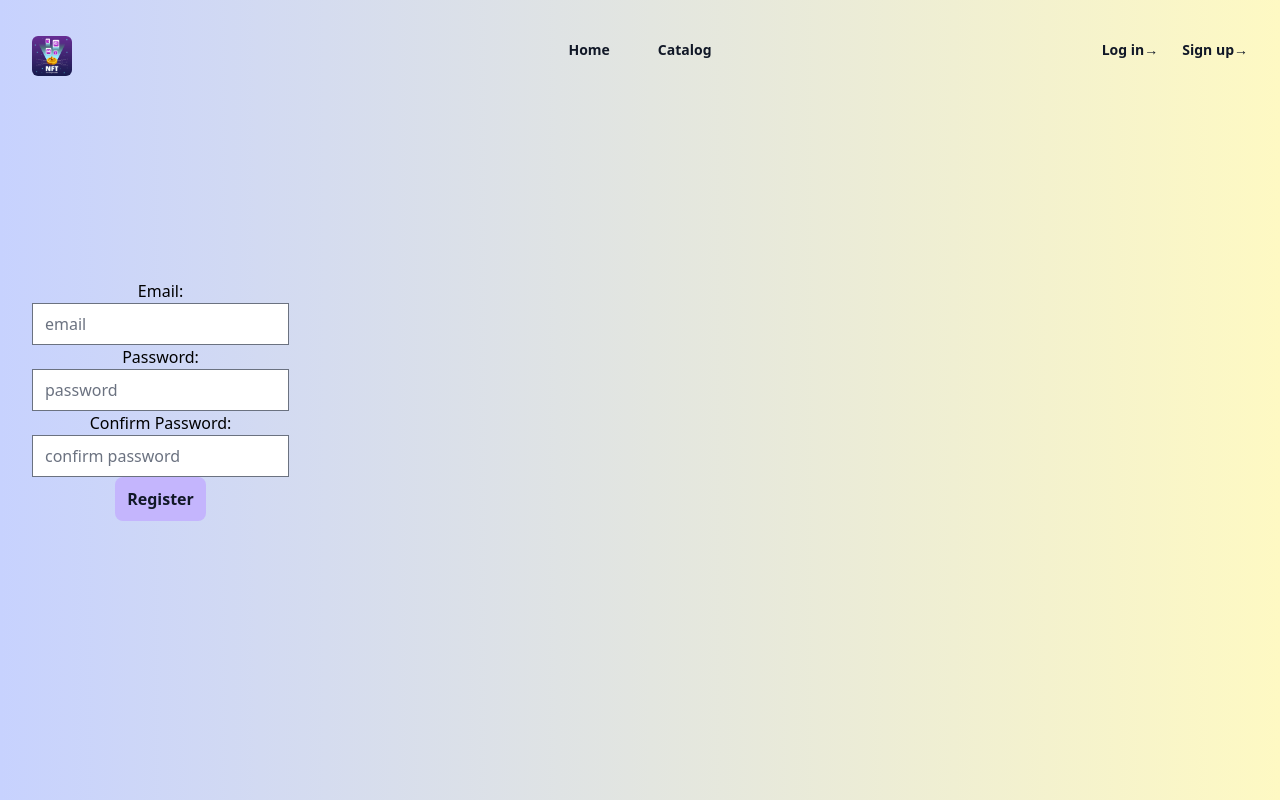
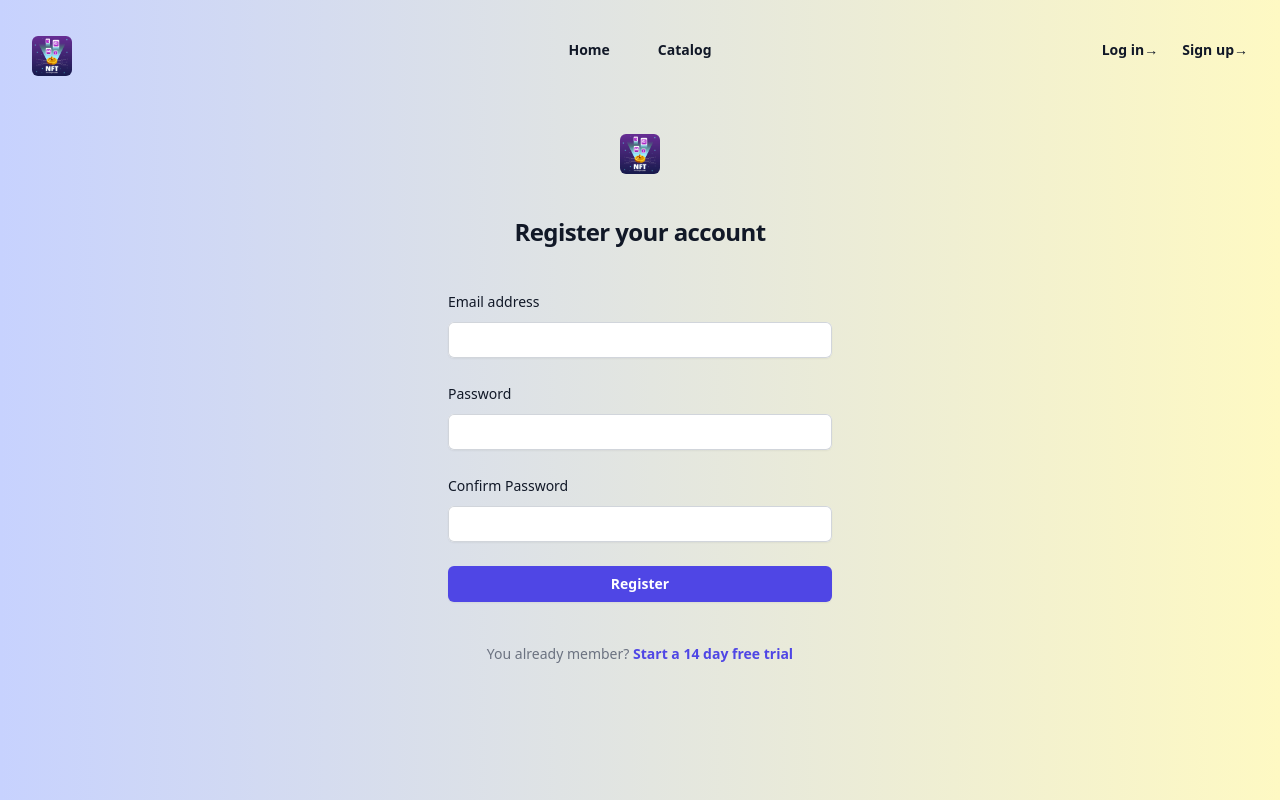
Before and after one commit to fasxmel/MyNFT, a React (Vite) app in the folder client/: page /register in a window 1280 px wide. Built offline with nearby package versions, Linux system fonts and the light colour scheme.

Commit message:
add tailwind component login and register

```diff
--- a/client/src/components/login/Login.jsx
+++ b/client/src/components/login/Login.jsx
@@ -1,7 +1,8 @@
 import { useForm } from "../../hooks/useFormF";
 import { useLogin } from "../../hooks/useUser";
-import { useNavigate } from "react-router-dom";
+import { useNavigate, Link } from "react-router-dom";
 import { useState } from "react";
+
 
 
 const initialValues = {
@@ -37,36 +38,90 @@
   } = useForm(initialValues, loginHandler);
 
   return (
-    <div className ="relative flex flex-grow bg-gradient-to-r from-indigo-200 to-yellow-100 px-8 items-center justify-between py-4">
 
-     <form id="login" onSubmit={submitHandler} className="flex flex-col items-center justify-center">
+      <div className="flex min-h-full flex-1 flex-col justify-center px-6 py-12 lg:px-8 bg-gradient-to-r from-indigo-200 to-yellow-100">
 
-      <label htmlFor="email">Email:</label>
+         <div className="sm:mx-auto sm:w-full sm:max-w-sm">
+          <img
+            alt="Your Company"
+            src="/logo1.jpg"
+            className="mx-auto h-10 w-auto rounded-md"
+          />
+          <h2 className="mt-10 text-center text-2xl font-bold leading-9 tracking-tight text-gray-900">
+            Login to your account
+          </h2>
+         </div>
+
+         <div className="mt-10 sm:mx-auto sm:w-full sm:max-w-sm">
+
+          <form onSubmit={submitHandler} className="space-y-6">
+
+            <div>
+
+              <label htmlFor="email" className="block text-sm font-medium leading-6 text-gray-900">
+                Email address
+              </label>
+
+              <div className="mt-2">
                 <input
                   id="email"
+                  name="email"
                   type="email"
-      name="email"
-      placeholder="email"
                   value={values.email}
                   onChange={changeHandler}
+                  required
+                  autoComplete="email"
+                  className="block w-full rounded-md border-0 py-1.5 text-gray-900 shadow-sm ring-1 ring-inset ring-gray-300 placeholder:text-gray-400 focus:ring-2 focus:ring-inset focus:ring-indigo-600 sm:text-sm sm:leading-6"
                 />
+              </div>
 
-      <label htmlFor="password">Password:</label>
+            </div>
+
+            <div>
+
+                <label htmlFor="password" className="block text-sm font-medium leading-6 text-gray-900">
+                  Password
+                </label>
+
+              <div className="mt-2">
                 <input
                   id="password"
+                  name="password"
                   type="password"
-      name="password"
-      placeholder="password"
                   value={values.password}
                   onChange={changeHandler}
+                  required
+                  autoComplete="current-password"
+                  className="block w-full rounded-md border-0 py-1.5 text-gray-900 shadow-sm ring-1 ring-inset ring-gray-300 placeholder:text-gray-400 focus:ring-2 focus:ring-inset focus:ring-indigo-600 sm:text-sm sm:leading-6"
                 />
+              </div>
+
+            </div>
 
             {error && <p className="text-red-500">{error} </p>}
 
-      <input type="submit" className="-mx-3 block rounded-lg px-3 py-2 text-base font-semibold leading-7 bg-violet-300 text-gray-900 hover:bg-yellow-100" value="Login" />
+            <div>
+
+              <button
+                type="submit"
+                className="flex w-full justify-center rounded-md bg-indigo-600 px-3 py-1.5 text-sm font-semibold leading-6 text-white shadow-sm hover:bg-indigo-500 focus-visible:outline focus-visible:outline-2 focus-visible:outline-offset-2 focus-visible:outline-indigo-600"
+              >
+                Login
+              </button>
+            </div>
+
           </form>
 
+          <p className="mt-10 text-center text-sm text-gray-500">
+            Not a member?{' '}
+            <Link to="/register" className="font-semibold leading-6 text-indigo-600 hover:text-indigo-500">
+              Start a 14 day free trial
+            </Link>
+          </p>
          </div>
+
+      </div>
+
   )
 }
 
--- a/client/src/components/register/Register.jsx
+++ b/client/src/components/register/Register.jsx
@@ -1,7 +1,7 @@
 import { useState } from "react";
 import { useForm } from "../../hooks/useFormF";
 import { useRegister } from "../../hooks/useUser";
-import { useNavigate } from "react-router-dom";
+import { useNavigate, Link } from "react-router-dom";
 
 const initialValues = {
     email: '',
@@ -35,11 +35,124 @@
    } = useForm(initialValues, registerhandler);
 
   return (
-    <div className ="relative flex flex-grow bg-gradient-to-r from-indigo-200 to-yellow-100 px-8 items-center justify-between py-4">
 
-    <form id="register" onSubmit={submitHandler} className="flex flex-col items-center justify-center">
+    <>
 
-     <label htmlFor="email">Email:</label>
+<div className="flex min-h-full flex-1 flex-col justify-center px-6 py-12 lg:px-8 bg-gradient-to-r from-indigo-200 to-yellow-100">
+
+         <div className="sm:mx-auto sm:w-full sm:max-w-sm">
+          <img
+            alt="Your Company"
+            src="/logo1.jpg"
+            className="mx-auto h-10 w-auto rounded-md"
+          />
+          <h2 className="mt-10 text-center text-2xl font-bold leading-9 tracking-tight text-gray-900">
+            Register your account
+          </h2>
+         </div>
+
+         <div className="mt-10 sm:mx-auto sm:w-full sm:max-w-sm">
+
+          <form onSubmit={submitHandler} className="space-y-6">
+
+            <div>
+
+              <label htmlFor="email" className="block text-sm font-medium leading-6 text-gray-900">
+                Email address
+              </label>
+
+              <div className="mt-2">
+                <input
+                  id="email"
+                  name="email"
+                  type="email"
+                  value={values.email}
+                  onChange={changeHandler}
+                  required
+                  autoComplete="email"
+                  className="block w-full rounded-md border-0 py-1.5 text-gray-900 shadow-sm ring-1 ring-inset ring-gray-300 placeholder:text-gray-400 focus:ring-2 focus:ring-inset focus:ring-indigo-600 sm:text-sm sm:leading-6"
+                />
+              </div>
+
+            </div>
+
+            <div>
+
+                <label htmlFor="password" className="block text-sm font-medium leading-6 text-gray-900">
+                  Password
+                </label>
+
+              <div className="mt-2">
+                <input
+                  id="password"
+                  name="password"
+                  type="password"
+                  value={values.password}
+                  onChange={changeHandler}
+                  required
+                  autoComplete="current-password"
+                  className="block w-full rounded-md border-0 py-1.5 text-gray-900 shadow-sm ring-1 ring-inset ring-gray-300 placeholder:text-gray-400 focus:ring-2 focus:ring-inset focus:ring-indigo-600 sm:text-sm sm:leading-6"
+                />
+              </div>
+
+            </div>
+
+            <div>
+
+                <label htmlFor="password" className="block text-sm font-medium leading-6 text-gray-900">
+                Confirm Password
+                </label>
+
+              <div className="mt-2">
+                <input
+                  id="rePassword"
+                  name="rePassword"
+                  type="password"
+                  value={values.rePassword}
+                  onChange={changeHandler}
+                  required
+                  autoComplete="current-password"
+                  className="block w-full rounded-md border-0 py-1.5 text-gray-900 shadow-sm ring-1 ring-inset ring-gray-300 placeholder:text-gray-400 focus:ring-2 focus:ring-inset focus:ring-indigo-600 sm:text-sm sm:leading-6"
+                />
+              </div>
+
+            </div>
+
+            {error && <p className="text-red-500">{error} </p>}
+
+            <div>
+
+              <button
+                type="submit"
+                className="flex w-full justify-center rounded-md bg-indigo-600 px-3 py-1.5 text-sm font-semibold leading-6 text-white shadow-sm hover:bg-indigo-500 focus-visible:outline focus-visible:outline-2 focus-visible:outline-offset-2 focus-visible:outline-indigo-600"
+              >
+                Register
+              </button>
+            </div>
+
+          </form>
+
+          <p className="mt-10 text-center text-sm text-gray-500">
+            You already member?{' '}
+            <Link to="/login" className="font-semibold leading-6 text-indigo-600 hover:text-indigo-500">
+              Start a 14 day free trial
+            </Link>
+          </p>
+         </div>
+
+      </div>
+
+
+
+
+
+
+
+    {/* <div className ="relative flex flex-grow bg-gradient-to-r from-indigo-200 to-yellow-100 px-8 items-center justify-between py-4">
+
+     <form id="register" onSubmit={submitHandler} className="flex flex-col items-center justify-center">
+
+      <label htmlFor="email">Email:</label>
      <input
      id="email"
      type="email"
@@ -76,9 +189,12 @@
 
      <input value="Register" type="submit" className="-mx-3 block rounded-lg px-3 py-2 text-base font-semibold leading-7 bg-violet-300 text-gray-900 hover:bg-yellow-100" />
 
-    </form>
+      </form>
 
-   </div>
+     </div>  */}
+
+
+    </>
   )
 
 }
```
Lines whose indentation alone changed are shown as unchanged.
